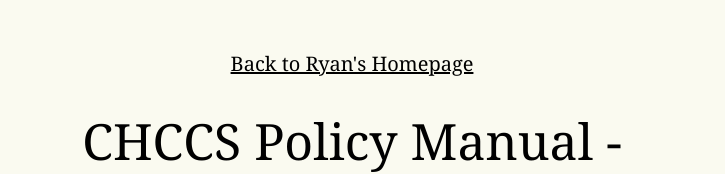
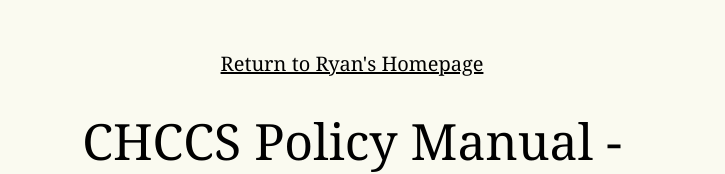
Before and after one commit to ryan-huang1/chccs-chatbot-frontend, a React (Create React App) app: page / in a window 1280 px wide. Shown: the top 174 px of the page, without its empty margins (288-1013 px from the left). Built offline with nearby package versions, Linux system fonts and the light colour scheme.

Commit message:
Update TitleCard.js

```diff
--- a/src/pages/TitleCard.js
+++ b/src/pages/TitleCard.js
@@ -46,7 +46,7 @@
         rel="noopener noreferrer"
         style={{ ...textStyle, fontSize: "20px", marginBottom: "20px" }}
       >
-        Back to Ryan's Homepage
+        Return to Ryan's Homepage
       </a>
       <div style={textStyle}>CHCCS Policy Manual - Chatbot</div>
     </div>
```
